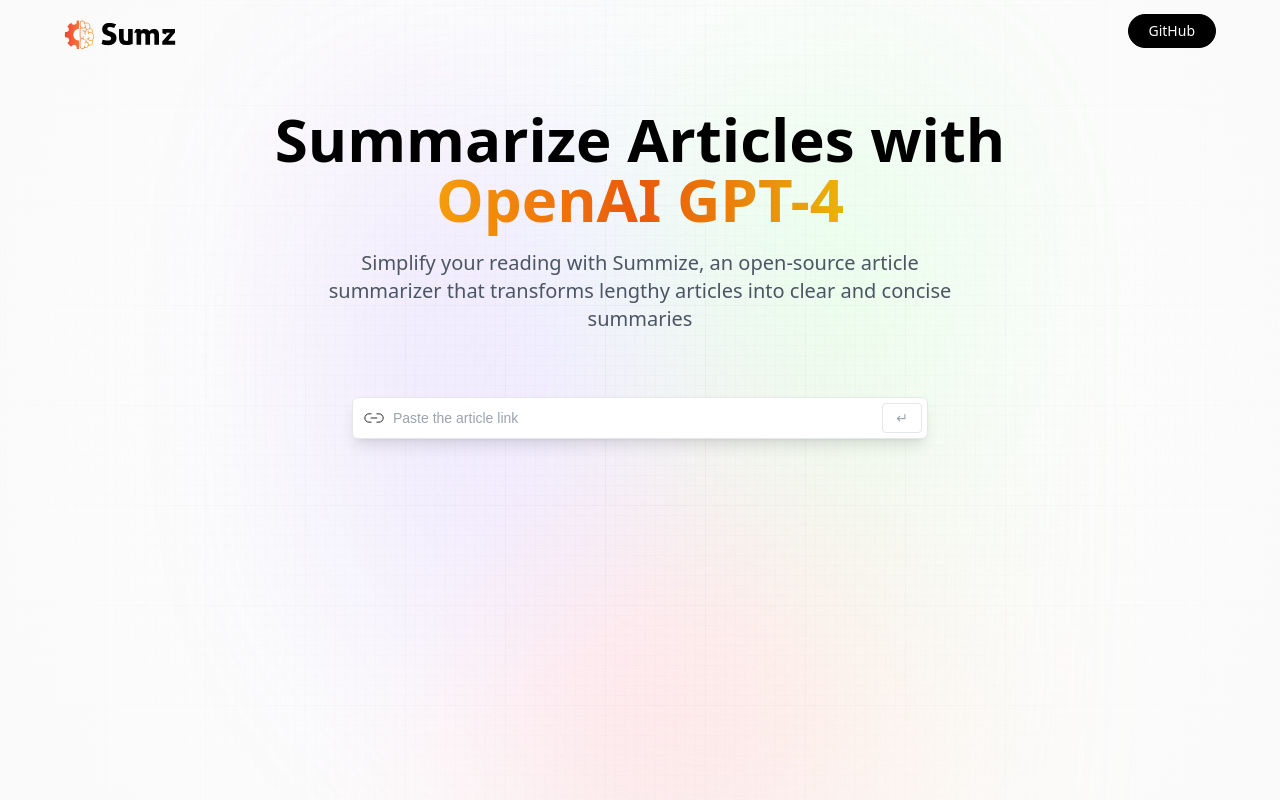
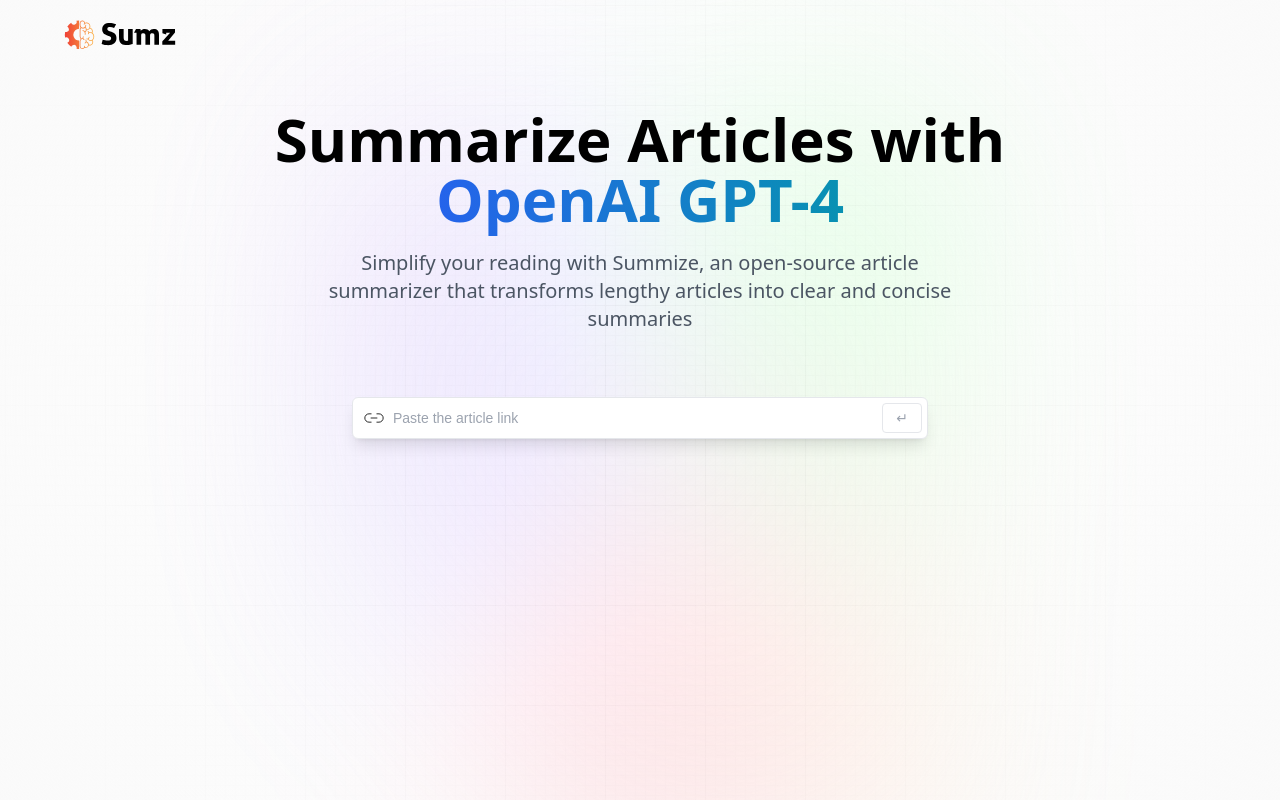
Before and after one commit to Shafiuzz/ai-summarizer, a React (Vite) app: page / in a window 1280 px wide. Built offline with nearby package versions, Linux system fonts and the light colour scheme; a web font is replaced by a local one.

Commit message:
Update Hero.jsx

```diff
--- a/src/components/Hero.jsx
+++ b/src/components/Hero.jsx
@@ -7,21 +7,11 @@
     <header className='w-full flex justify-center items-center flex-col'>
       <nav className='flex justify-between items-center w-full mb-10 pt-3'>
         <img src={logo} alt='sumz_logo' className='w-28 object-contain' />
-
-        <button
-          type='button'
-          onClick={() =>
-            window.open("https://github.com/Shafiuzz/ai-summarizer", "_blank")
-          }
-          className='black_btn'
-        >
-          GitHub
-        </button>
       </nav>
 
       <h1 className='head_text'>
         Summarize Articles with <br className='max-md:hidden' />
-        <span className='orange_gradient '>OpenAI GPT-4</span>
+        <span className='blue_gradient '>OpenAI GPT-4</span>
       </h1>
       <h2 className='desc'>
         Simplify your reading with Summize, an open-source article summarizer
```
